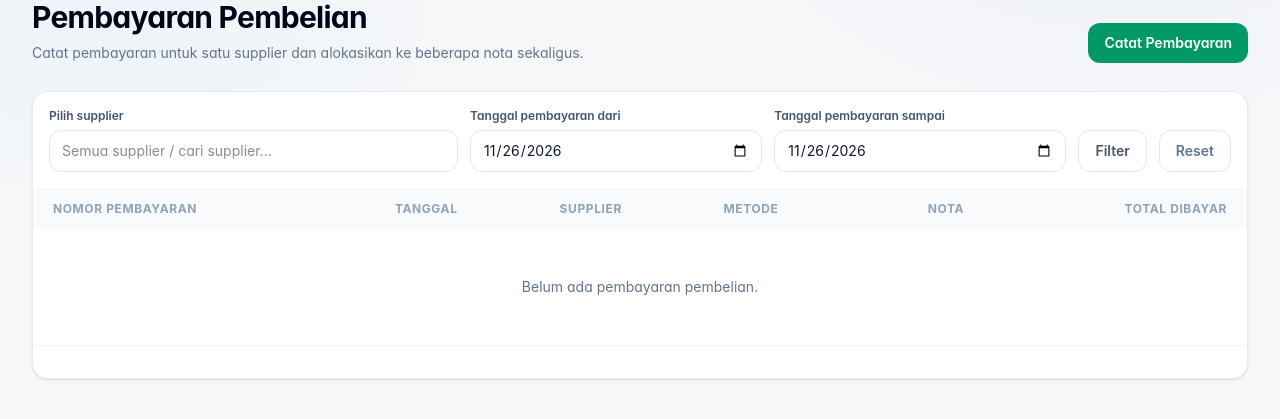
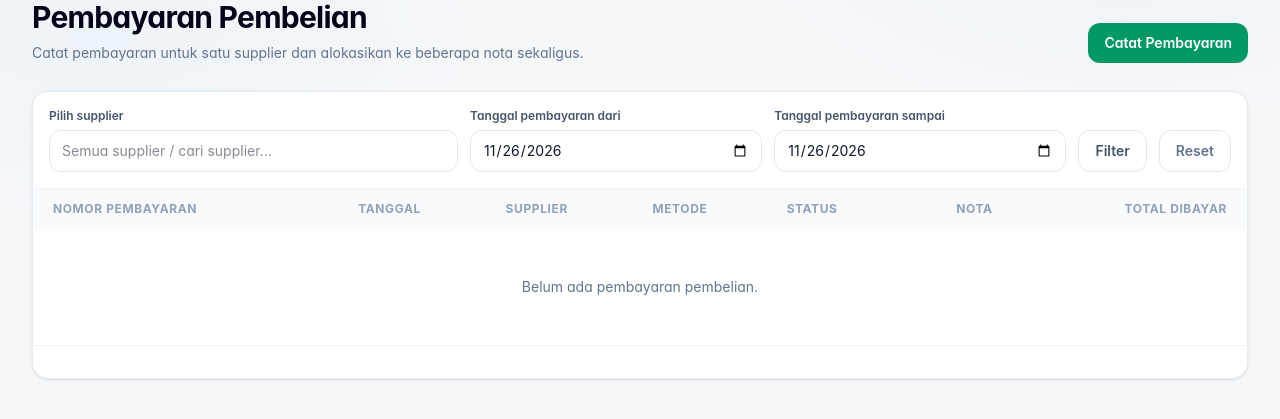
Before and after one commit to gagaspower/kasiron, a Laravel app: page /pembelian/pembayaran in a window 1280 px wide. Shown: the part 190-609 px from the top of the page. Run offline with Laravel 12, Linux system fonts and the light colour scheme; a user stored in the database is signed in; data comes from the database, SQL or seed files in the repository; data that the repository does not hold is empty; style sheets or scripts are compiled from the project's sources; parts of the project's set-up code (start-up, migrations or seed data) failed here and were passed over.

Commit message:
Show payment status in payment list

```diff
--- a/resources/views/purchases/payments/results.blade.php
+++ b/resources/views/purchases/payments/results.blade.php
@@ -15,9 +15,9 @@
             <button type="submit" class="rounded-xl border border-slate-200 px-4 py-2.5 text-sm font-semibold text-slate-600 hover:bg-slate-50">Filter</button>
             <a href="{{ route('purchases.payments.index') }}" data-payment-list-reset class="rounded-xl border border-slate-200 px-4 py-2.5 text-center text-sm font-semibold text-slate-500 hover:bg-slate-50">Reset</a>
         </form>
-        <div class="overflow-x-auto"><table class="w-full min-w-[800px] text-left text-sm"><thead class="bg-slate-50 text-xs uppercase tracking-wider text-slate-400"><tr><th class="px-5 py-3">Nomor pembayaran</th><th class="px-3 py-3">Tanggal</th><th class="px-3 py-3">Supplier</th><th class="px-3 py-3">Metode</th><th class="px-3 py-3 text-right">Nota</th><th class="px-5 py-3 text-right">Total dibayar</th></tr></thead><tbody class="divide-y divide-slate-100">
-            @forelse($payments as $payment)<tr><td class="px-5 py-4"><a href="{{ route('purchases.payments.show', $payment) }}" class="font-semibold text-slate-800 hover:text-emerald-700">{{ $payment->nomor_pembayaran }}</a></td><td class="px-3 py-4 text-slate-600">{{ $payment->tanggal_pembayaran?->format('d M Y') }}</td><td class="px-3 py-4">{{ $payment->supplier?->nama }}</td><td class="px-3 py-4 capitalize text-slate-600">{{ $payment->metode_pembayaran }}</td><td class="px-3 py-4 text-right tabular-nums">{{ $payment->detail->count() }}</td><td class="px-5 py-4 text-right font-semibold tabular-nums">Rp {{ number_format((float) $payment->total_bayar, 0, ',', '.') }}</td></tr>
-            @empty<tr><td colspan="6" class="px-5 py-12 text-center text-sm text-slate-500">Belum ada pembayaran pembelian.</td></tr>@endforelse
+        <div class="overflow-x-auto"><table class="w-full min-w-[800px] text-left text-sm"><thead class="bg-slate-50 text-xs uppercase tracking-wider text-slate-400"><tr><th class="px-5 py-3">Nomor pembayaran</th><th class="px-3 py-3">Tanggal</th><th class="px-3 py-3">Supplier</th><th class="px-3 py-3">Metode</th><th class="px-3 py-3">Status</th><th class="px-3 py-3 text-right">Nota</th><th class="px-5 py-3 text-right">Total dibayar</th></tr></thead><tbody class="divide-y divide-slate-100">
+            @forelse($payments as $payment)<tr><td class="px-5 py-4"><a href="{{ route('purchases.payments.show', $payment) }}" class="font-semibold text-slate-800 hover:text-emerald-700">{{ $payment->nomor_pembayaran }}</a></td><td class="px-3 py-4 text-slate-600">{{ $payment->tanggal_pembayaran?->format('d M Y') }}</td><td class="px-3 py-4">{{ $payment->supplier?->nama }}</td><td class="px-3 py-4 capitalize text-slate-600">{{ $payment->metode_pembayaran }}</td><td class="px-3 py-4">@if($payment->status === 'dibatalkan')<span class="rounded-full bg-rose-50 px-2.5 py-1 text-xs font-semibold text-rose-700">Dibatalkan</span>@else<span class="rounded-full bg-emerald-50 px-2.5 py-1 text-xs font-semibold text-emerald-700">Aktif</span>@endif</td><td class="px-3 py-4 text-right tabular-nums">{{ $payment->detail->count() }}</td><td class="px-5 py-4 text-right font-semibold tabular-nums">Rp {{ number_format((float) $payment->total_bayar, 0, ',', '.') }}</td></tr>
+            @empty<tr><td colspan="7" class="px-5 py-12 text-center text-sm text-slate-500">Belum ada pembayaran pembelian.</td></tr>@endforelse
         </tbody></table></div>
         <div class="border-t border-slate-100 px-5 py-4">{{ $payments->onEachSide(1)->links('vendor.pagination.kasiron') }}</div>
     </section>
```
